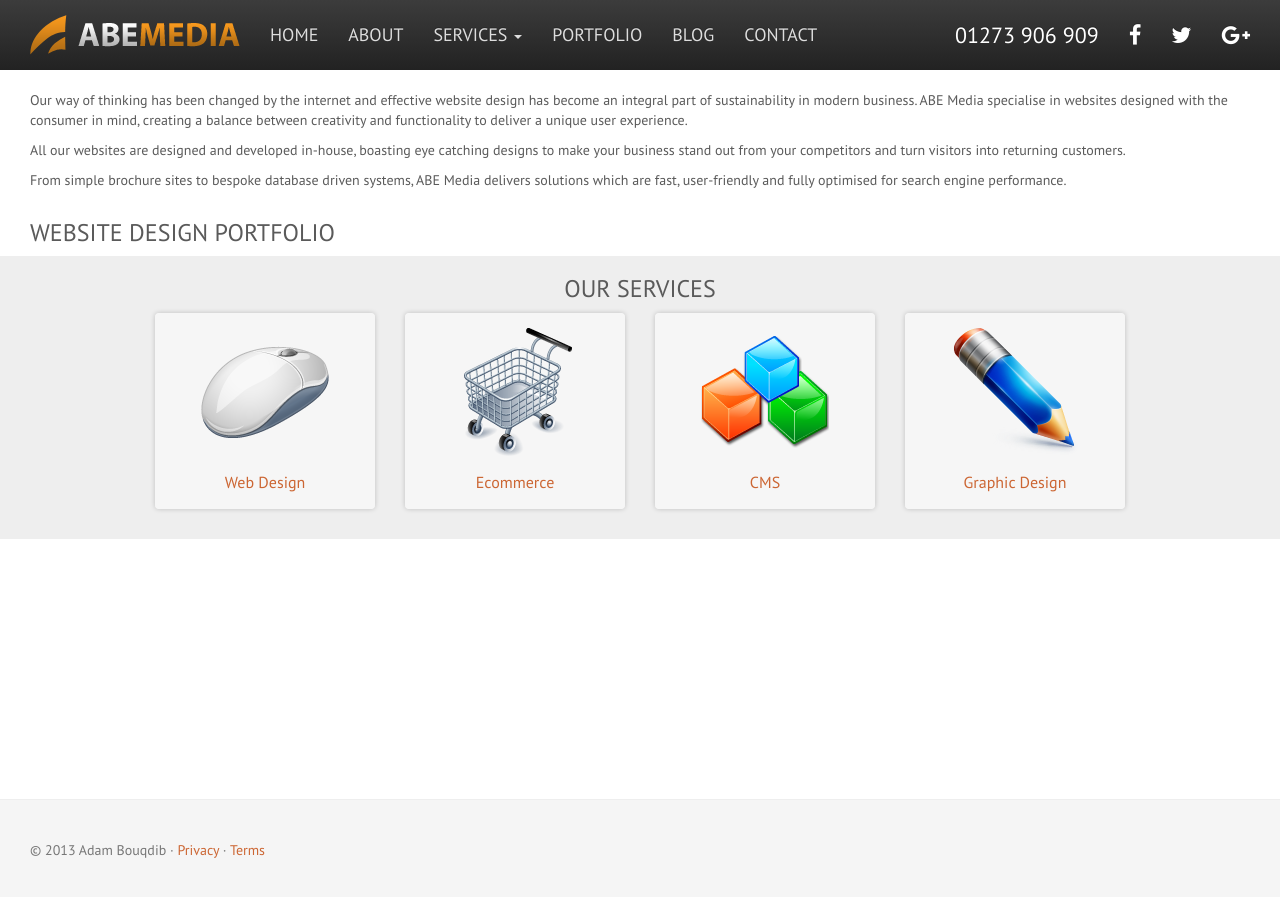
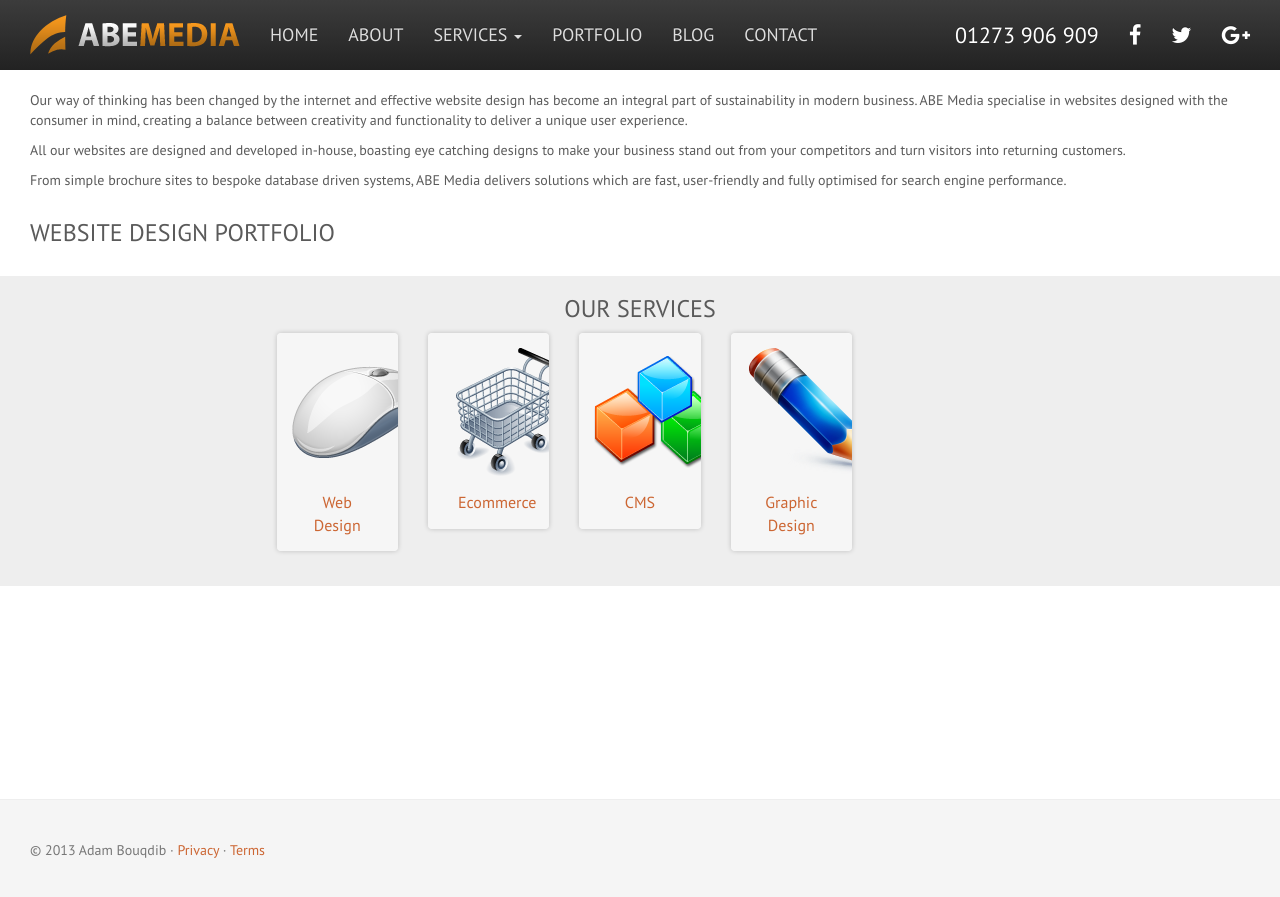
Before and after one commit to abemedia/abemedia.github.io, a Jekyll site: the page built from web-design-brighton.md, in a window 1280 px wide. Shown: the top 897 px of the page. Built offline with Jekyll 4.4.1, drawn with Linux system fonts in a browser that asks for light colours; nearby versions of some CDN libraries.

Commit message:
Update style.css

```diff
--- a/css/style.css
+++ b/css/style.css
@@ -182,13 +182,12 @@ footer {
 	list-style: none;
 	padding: 0;
 	margin: 0 -15px;
-	font-size:0;
+	display: inline-block;
 }
 .box-list>li {
 	width: 100%;
 	padding: 0 15px;
-	display: inline-block;
-	font-size: 14px;
+	float: left;
 }
 @media (min-width: 768px) {
 	.box-list>li {
```
